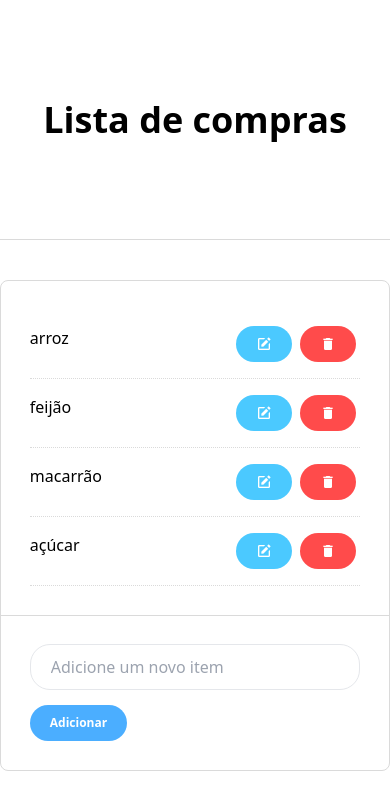
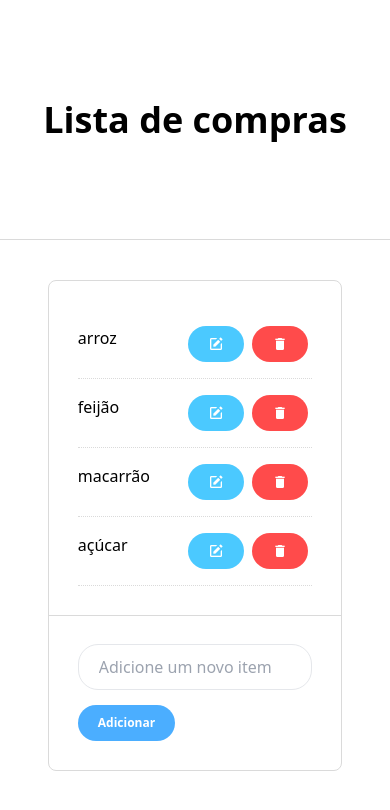
Before and after one commit to jeffreyalvr/lista-compras, a React (Vite) app: page / in a window 390 px wide. Shown: the top 810 px of the page. Built offline with nearby package versions, Linux system fonts and the light colour scheme.

Commit message:
Adiciona responsividade do componente Box

```diff
--- a/src/App.jsx
+++ b/src/App.jsx
@@ -5,7 +5,7 @@ function App() {
   return (
     <div className="App w-full h-full">
       <Header />
-      <div className="flex justify-center items-center">
+      <div className="flex justify-center items-center px-[3rem]">
         <Box />
       </div>
     </div>
--- a/src/components/Box/index.jsx
+++ b/src/components/Box/index.jsx
@@ -143,7 +143,7 @@ const Box = () => {
   };
 
   return (
-    <div className="animate-move-up w-[43rem] border border-[#dadada] rounded-lg my-10">
+    <div className="animate-move-up max-w-[43rem] w-[43rem] border border-[#dadada] rounded-lg my-10">
       <div className="p-[1.8rem]">
         {lista.length <= 0 ? (
           <span>A lista de itens está vazia.</span>
```
